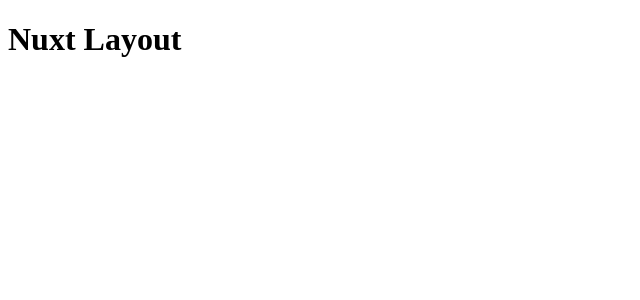
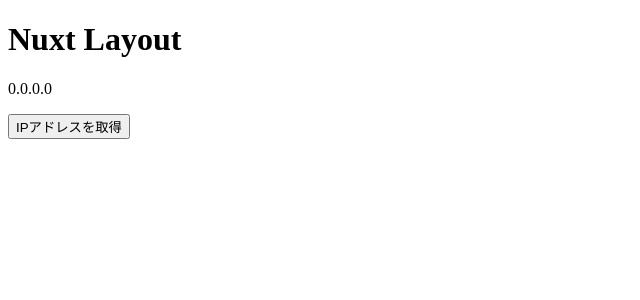
Before and after one commit to s-yoshiii/nuxt-blog-tutrial, a Nuxt app: page /axios in a window 1280 px wide. Before the commit this address had no page. Shown: the top 300 px of the page, without its empty margins (0-640 px from the left). Built offline with nearby package versions, Linux system fonts and the light colour scheme.

Commit message:
axiosモジュール設定下準備

```diff
--- /dev/null
+++ b/pages/axios.vue
@@ -0,0 +1,15 @@
+<template>
+  <div>
+    <p>{{ ip }}</p>
+    <button>IPアドレスを取得</button>
+  </div>
+</template>
+<script>
+export default {
+  data: function () {
+    return {
+      ip: "0.0.0.0",
+    };
+  },
+};
+</script>
```
